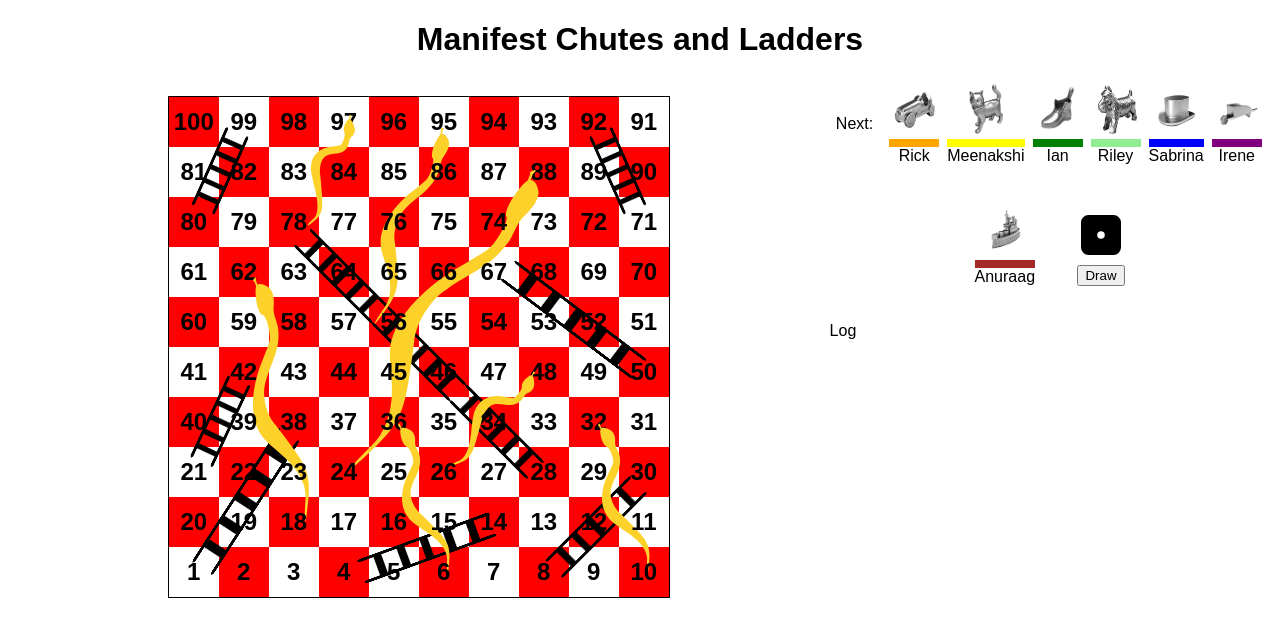
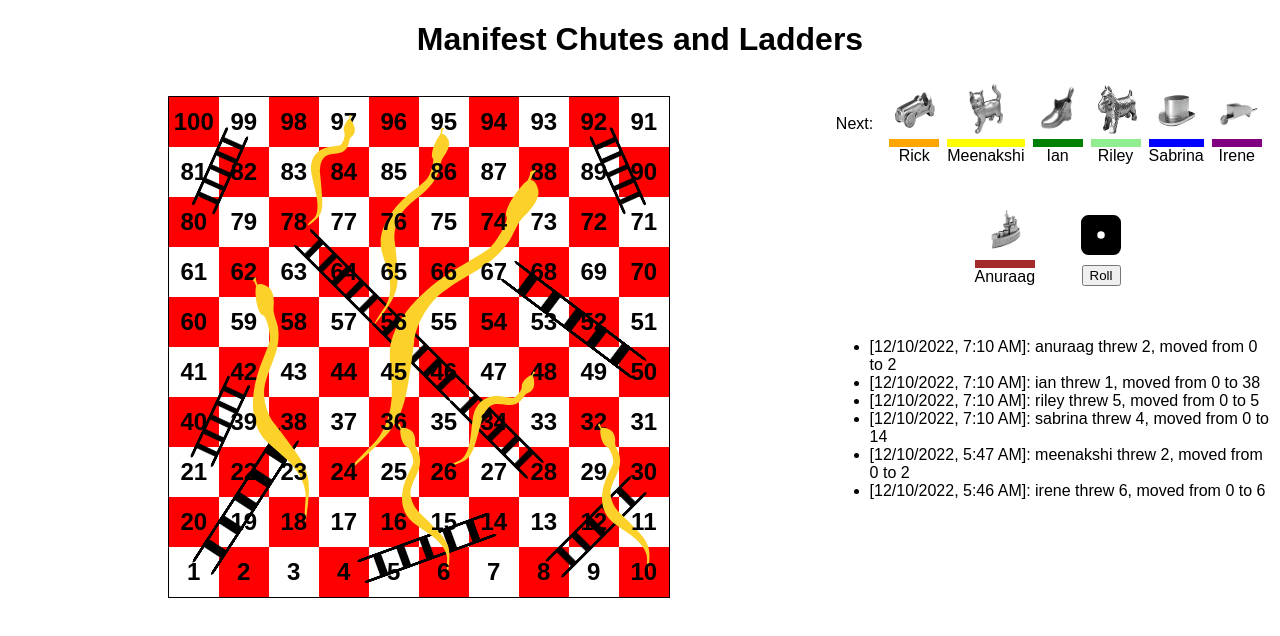
Before and after one commit to irenekyc/game-chutes-and-ladders, a React (Vite) app: page / in a window 1280 px wide. Shown: the top 636 px of the page. Built offline with nearby package versions, Linux system fonts and the light colour scheme.

Commit message:
added history log

```diff
--- a/package.json
+++ b/package.json
@@ -9,12 +9,15 @@
     "preview": "vite preview"
   },
   "dependencies": {
+    "@types/uuid": "^9.0.0",
     "bootstrap": "^5.2.3",
+    "date-fns": "^2.29.3",
     "react": "^18.2.0",
     "react-bootstrap": "^2.7.0",
     "react-dom": "^18.2.0",
     "react-icons": "^4.7.1",
-    "sass": "^1.57.0"
+    "sass": "^1.57.0",
+    "uuid": "^9.0.0"
   },
   "devDependencies": {
     "@types/react": "^18.0.26",
--- a/src/App.tsx
+++ b/src/App.tsx
@@ -9,6 +9,75 @@ import hat from "./assets/pieces/piece_hat.png";
 import shoe from "./assets/pieces/piece_shoe.png";
 import wheelbarrow from "./assets/pieces/piece_wheelbarrow.png";
 import { BsFillDice1Fill } from "react-icons/bs";
+import format from "date-fns/format";
+import { v4 as uuidv4 } from "uuid";
+
+export type Log = {
+  id: string;
+  name: string;
+  dice: number;
+  from: number;
+  to: number;
+  timestamp: number;
+  round: number;
+};
+
+const sampleLogs: Log[] = [
+  {
+    id: uuidv4(),
+    name: "anuraag",
+    dice: 2,
+    from: 0,
+    to: 2,
+    timestamp: 1670656249000,
+    round: 6,
+  },
+  {
+    id: uuidv4(),
+    name: "ian",
+    dice: 1,
+    from: 0,
+    to: 38,
+    timestamp: 1670656248000,
+    round: 5,
+  },
+  {
+    id: uuidv4(),
+    name: "riley",
+    dice: 5,
+    from: 0,
+    to: 5,
+    timestamp: 1670656247000,
+    round: 4,
+  },
+  {
+    id: uuidv4(),
+    name: "sabrina",
+    dice: 4,
+    from: 0,
+    to: 14,
+    timestamp: 1670656242000,
+    round: 3,
+  },
+  {
+    id: uuidv4(),
+    name: "meenakshi",
+    dice: 2,
+    from: 0,
+    to: 2,
+    timestamp: 1670651242000,
+    round: 2,
+  },
+  {
+    id: uuidv4(),
+    name: "irene",
+    dice: 6,
+    from: 0,
+    to: 6,
+    timestamp: 1670651212000,
+    round: 1,
+  },
+];
 
 const stepWithLadder = [1, 4, 8, 21, 28, 50, 71, 80];
 const stepWithSnakes = [32, 36, 48, 62, 88, 95, 97];
@@ -107,10 +176,21 @@ function App() {
               <div className="tools__players__dice">
                 <BsFillDice1Fill size={40} />
               </div>
-              <button>Draw</button>
+              <button>Roll</button>
             </div>
           </div>
-          <div className="tools__history">Log</div>
+          <div className="tools__history">
+            <ul>
+              {sampleLogs
+                .sort((a, b) => b.round - a.round)
+                .map((log) => (
+                  <li key={`${log.timestamp}-${log.name}`}>
+                    [{format(new Date(log.timestamp), "Pp")}]: {log.name} threw{" "}
+                    {log.dice}, moved from {log.from} to {log.to}
+                  </li>
+                ))}
+            </ul>
+          </div>
         </div>
       </div>
     </div>
```
Also changed, not shown: 1 other file (tests, documents, lock files or other folders).
